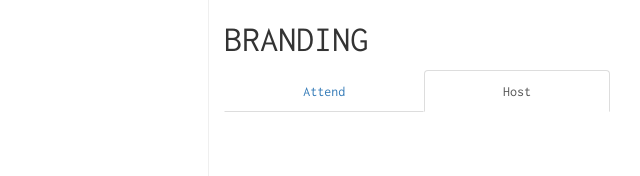
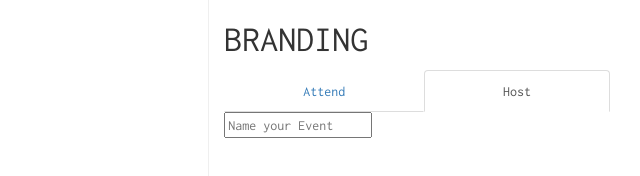
Before and after one commit to alfred/wedding-crashers, a website: page public/index.html in a window 1280 px wide. Both pictures are taken after a click on the tab "Host". Shown: the top 176 px of the page, without its empty margins (640-1280 px from the left). Drawn offline with nearby package versions, Linux system fonts and the light colour scheme; some packages are replaced by stand-ins of ours.

Commit message:
Added some comments for the form I need to make

```diff
--- a/public/index.html
+++ b/public/index.html
@@ -24,6 +24,9 @@
 			<div class="tab-content">
 				<div class="tab-pane active" id="attend">Attend an Event</div>
 				<div class="tab-pane" id="host">
+					<div id="host-form">
+						<input type="text" placeholder="Name your Event"></input>
+					</div>
 					<!--
 						Name of Event, Description, Date/Time, URL, Host Email,
 						Price, Location (Address)
```
